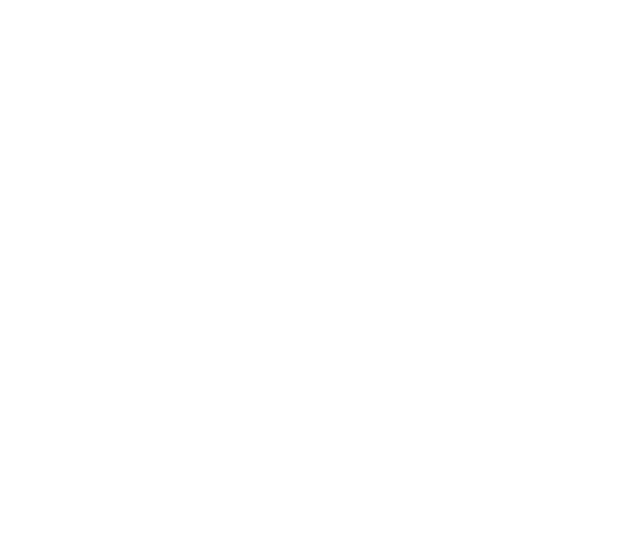
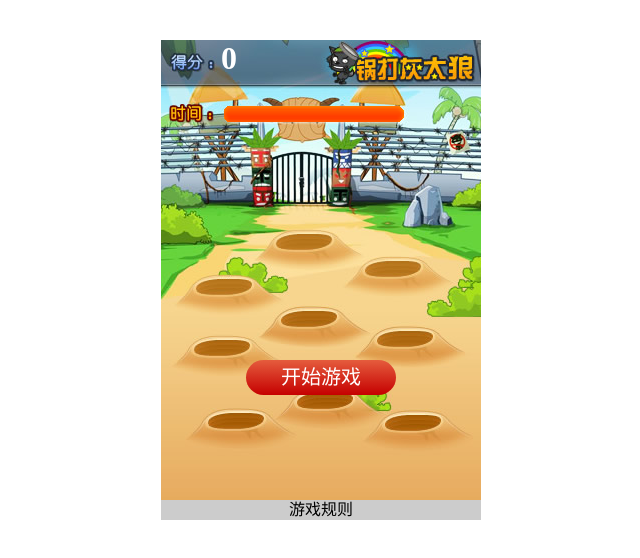
Before and after one commit to dongdong12138/huitailang, a plain HTML site: page index.html in a window 1280 px wide. Shown: the whole page, without its empty margins (319-959 px from the left). Drawn offline with nearby package versions, Linux system fonts and the light colour scheme.

Commit message:
完成首页布局

```diff
--- /dev/null
+++ b/css/index.css
@@ -0,0 +1,49 @@
+* {margin: 0; padding: 0;}
+* {box-sizing: border-box;}
+*::before,
+*::after {box-sizing: border-box;}
+
+.container {
+  width: 320px;
+  height: 480px;
+  margin: 40px auto;
+  background: url("../img/game_bg.jpg") no-repeat 0 0;
+  position: relative;
+}
+.container>h1 {
+  color: #fff;
+  padding-left: 60px;
+}
+.container>.progress {
+  width: 180px;
+  height: 16px;
+  background: url("../img/progress.png") no-repeat 0 0;
+  position: absolute;
+  left: 63px;
+  top: 66px;
+}
+.container>.start {
+  width: 150px;
+  line-height: 35px;
+  text-align: center;
+  color: #fff;
+  background: linear-gradient(#e55c3d, #c50000);
+  border-radius: 20px;
+  border: none;
+  outline: none;
+  font-size: 20px;
+  position: absolute;
+  left: 50%;
+  transform: translateX(-50%);
+  top: 320px;
+}
+.container>.rules {
+  width: 100%;
+  height: 20px;
+  line-height: 20px;
+  background: #ccc;
+  text-align: center;
+  position: absolute;
+  left: 0;
+  bottom: 0;
+}
--- a/index.html
+++ b/index.html
@@ -5,12 +5,20 @@
   <meta name="viewport"
         content="width=device-width, user-scalable=no, initial-scale=1.0, maximum-scale=1.0, minimum-scale=1.0">
   <meta http-equiv="X-UA-Compatible" content="ie=edge">
-  <title>Document</title>
+  <title>狂拍灰太狼</title>
+  <link rel="stylesheet" href="./css/index.css">
 </head>
 <body>
+<div class="container">
+  <h1>0</h1>
+  <div class="progress"></div>
+  <button class="start">开始游戏</button>
+  <div class="rules">游戏规则</div>
+</div>
 
 
 
 <script src="js/jquery.min.js"></script>
+<script src="js/index.js"></script>
 </body>
 </html>
```
